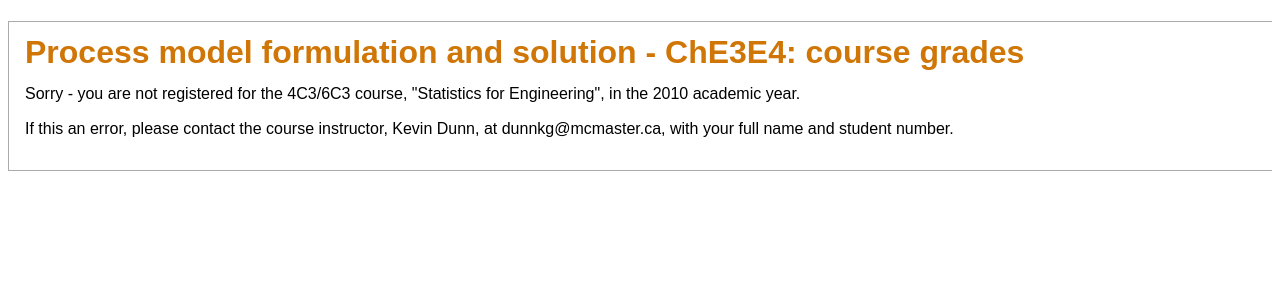
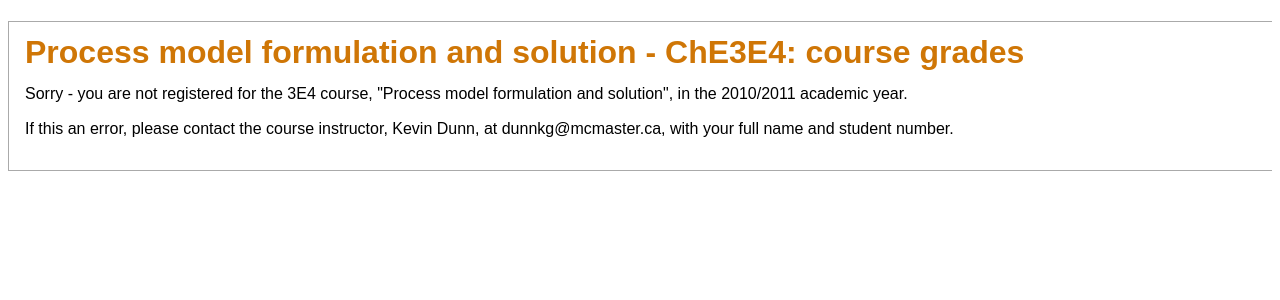
Before and after one commit to kgdunn/Django-app-grades, a Django app: template student/templates/not_registered_sign_in.html in a window 1280 px wide. Shown: the top 300 px of the page. Run offline with Django 3.2, Linux system fonts and the light colour scheme; the template is opened without the code that fills it, so the values that code supplies are empty; some libraries are stand-ins or nearby versions.

Commit message:
Corrected the course name in the template.

```diff
--- a/student/templates/not_registered_sign_in.html
+++ b/student/templates/not_registered_sign_in.html
@@ -1,7 +1,7 @@
 {% extends "base_page.html" %}
 
 {% block content %}
-<p>Sorry - you are not registered for the 4C3/6C3 course, "Statistics for Engineering", in the 2010 academic year.
+<p>Sorry - you are not registered for the 3E4 course, "Process model formulation and solution", in the 2010/2011 academic year.
 
 <p>If this an error, please contact the course instructor, Kevin Dunn, at dunnkg@mcmaster.ca, with your full name and student number.
 {% endblock %}
```
